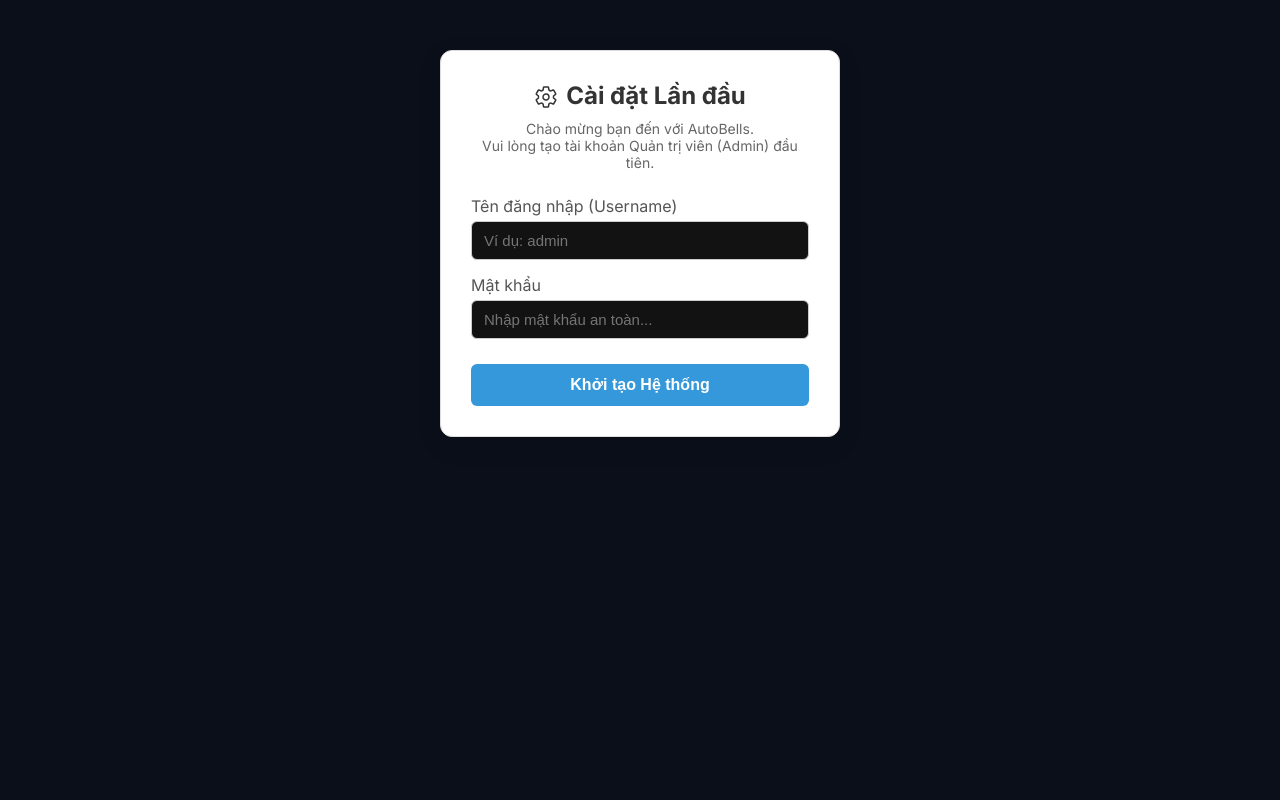
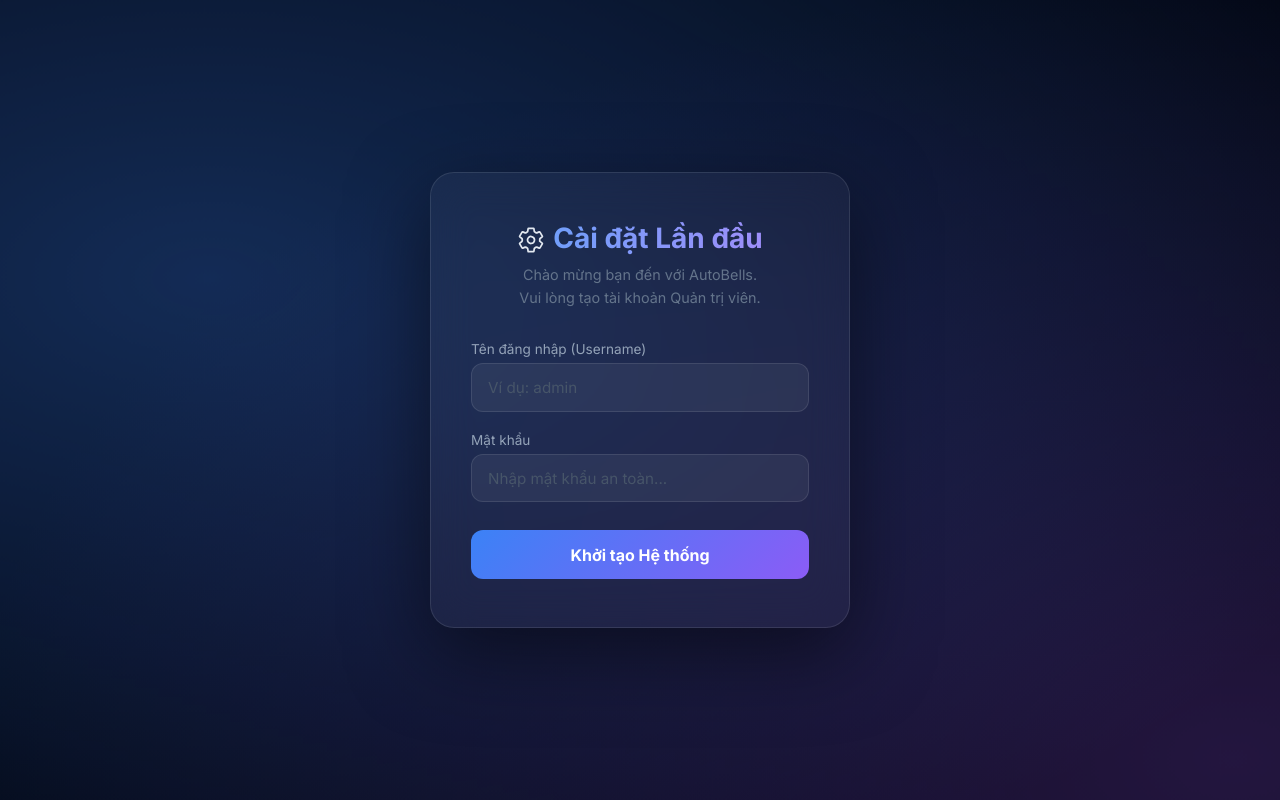
Before and after one commit to hanmn1k99/auto-bell-by-minhhan.net, a React (Vite) app in the folder frontend/: page /setup in a window 1280 px wide. Built offline with nearby package versions, Linux system fonts and the light colour scheme; no server answers.

Commit message:
style: sync SetupPage UI with login theme

```diff
--- a/frontend/src/SetupPage.tsx
+++ b/frontend/src/SetupPage.tsx
@@ -1,6 +1,7 @@
-import React, { useState } from 'react';
+import React, { useState, useEffect } from 'react';
 import axios from 'axios';
 import { API_URL } from './api';
+import './login.css';
 
 export default function SetupPage() {
   const [username, setUsername] = useState('');
@@ -26,87 +27,75 @@ export default function SetupPage() {
 
   if (recoveryKey) {
     return (
-      <div style={{
-        maxWidth: 500, margin: '50px auto', padding: '20px',
-        fontFamily: 'Inter, sans-serif', border: '1px solid #ddd',
-        borderRadius: 8, background: '#fff', boxShadow: '0 4px 12px rgba(0,0,0,0.1)'
-      }}>
-        <h2 style={{ color: '#2ecc71', textAlign: 'center' }}>
+      <div className="login-root">
+        <div className="login-bg" />
+        <div className="login-card" style={{ maxWidth: 500 }}>
+          <h2 style={{ color: '#10b981', textAlign: 'center', marginBottom: 20 }}>
             {React.createElement('ion-icon', { name: "checkmark-circle-outline", style: { fontSize: 32, verticalAlign: 'middle', marginRight: 8 } })}
             Cài đặt thành công!
           </h2>
-        <p>Tài khoản Quản trị viên (Admin) đầu tiên đã được tạo.</p>
-        <div style={{ background: '#f8d7da', color: '#721c24', padding: 15, borderRadius: 5, marginBottom: 20 }}>
+          <p style={{ color: '#f0f9ff', marginBottom: 20 }}>Tài khoản Quản trị viên (Admin) đầu tiên đã được tạo.</p>
+          <div style={{ background: 'rgba(239,68,68,0.1)', border: '1px solid rgba(239,68,68,0.3)', color: '#fca5a5', padding: 15, borderRadius: 12, marginBottom: 20, textAlign: 'left', fontSize: '0.9rem' }}>
             <strong>⚠️ QUAN TRỌNG:</strong> Đây là <b>Mã Khôi Phục (Recovery Key)</b> của bạn. Nó chỉ hiển thị MỘT LẦN DUY NHẤT. Hãy copy và lưu giữ ở nơi an toàn. Bạn sẽ cần nó để lấy lại mật khẩu nếu quên.
           </div>
           <div style={{
-          background: '#f4f4f4', padding: 15, borderRadius: 5,
+            background: 'rgba(255,255,255,0.06)', padding: 15, borderRadius: 12,
             fontFamily: 'monospace', fontSize: 20, textAlign: 'center', letterSpacing: 2,
-          border: '1px dashed #999', marginBottom: 20
+            border: '1px dashed rgba(255,255,255,0.2)', marginBottom: 25, color: '#60a5fa'
           }}>
             {recoveryKey}
           </div>
           <button
+            className="login-btn"
             onClick={() => window.location.href = '/login'}
-          style={{
-            width: '100%', padding: '12px', background: '#3498db', color: '#fff',
-            border: 'none', borderRadius: 5, cursor: 'pointer', fontSize: 16, fontWeight: 'bold'
-          }}
+            style={{ width: '100%' }}
           >
             Đã lưu Mã Khôi phục - Đến trang Đăng nhập
           </button>
+        </div>
       </div>
     );
   }
 
   return (
-    <div style={{
-      maxWidth: 400, margin: '50px auto', padding: '30px',
-      fontFamily: 'Inter, sans-serif', border: '1px solid #ddd',
-      borderRadius: 12, background: '#fff', boxShadow: '0 8px 24px rgba(0,0,0,0.1)'
-    }}>
-      <h2 style={{ textAlign: 'center', marginBottom: 10, color: '#333' }}>
+    <div className="login-root">
+      <div className="login-bg" />
+      <div className="login-card">
+        <h2 className="login-title" style={{ fontSize: '1.75rem', marginBottom: '0.5rem' }}>
           {React.createElement('ion-icon', { name: "settings-outline", style: { verticalAlign: 'middle', marginRight: 8 } })}
           Cài đặt Lần đầu
         </h2>
-      <p style={{ textAlign: 'center', color: '#666', marginBottom: 25, fontSize: 14 }}>
-        Chào mừng bạn đến với AutoBells.<br/>Vui lòng tạo tài khoản Quản trị viên (Admin) đầu tiên.
+        <p className="login-subtitle">
+          Chào mừng bạn đến với AutoBells.<br/>Vui lòng tạo tài khoản Quản trị viên.
         </p>
 
-      {error && <div style={{ color: '#d9534f', background: '#f2dede', padding: 10, borderRadius: 4, marginBottom: 15, fontSize: 14 }}>{error}</div>}
-
-      <form onSubmit={handleSetup}>
-        <div style={{ marginBottom: 15 }}>
-          <label style={{ display: 'block', marginBottom: 5, fontWeight: 500, color: '#555' }}>Tên đăng nhập (Username)</label>
+        <form className="login-form" onSubmit={handleSetup}>
+          <div className="login-field">
+            <label>Tên đăng nhập (Username)</label>
             <input
               type="text"
               value={username}
               onChange={(e) => setUsername(e.target.value)}
               placeholder="Ví dụ: admin"
-            style={{ width: '100%', padding: '10px 12px', borderRadius: 6, border: '1px solid #ccc', fontSize: 15, boxSizing: 'border-box' }}
+              required
             />
           </div>
-        <div style={{ marginBottom: 25 }}>
-          <label style={{ display: 'block', marginBottom: 5, fontWeight: 500, color: '#555' }}>Mật khẩu</label>
+          <div className="login-field">
+            <label>Mật khẩu</label>
             <input
               type="password"
               value={password}
               onChange={(e) => setPassword(e.target.value)}
               placeholder="Nhập mật khẩu an toàn..."
-            style={{ width: '100%', padding: '10px 12px', borderRadius: 6, border: '1px solid #ccc', fontSize: 15, boxSizing: 'border-box' }}
+              required
             />
           </div>
-        <button
-          type="submit"
-          style={{
-            width: '100%', padding: '12px', background: '#3498db', color: '#fff',
-            border: 'none', borderRadius: 6, cursor: 'pointer', fontSize: 16, fontWeight: 600,
-            transition: 'background 0.2s'
-          }}
-        >
+          {error && <div className="login-error">{React.createElement('ion-icon', { name: 'warning' })} {error}</div>}
+          <button type="submit" className="login-btn">
             Khởi tạo Hệ thống
           </button>
         </form>
       </div>
+    </div>
   );
 }
```
Lines whose indentation alone changed are shown as unchanged.
